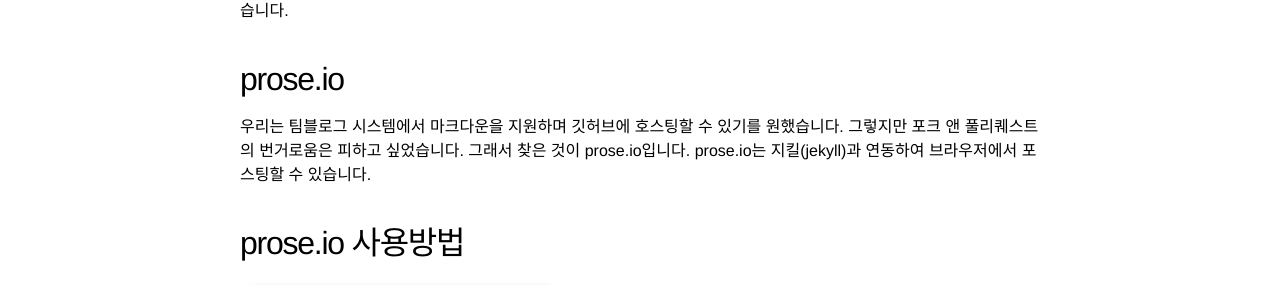
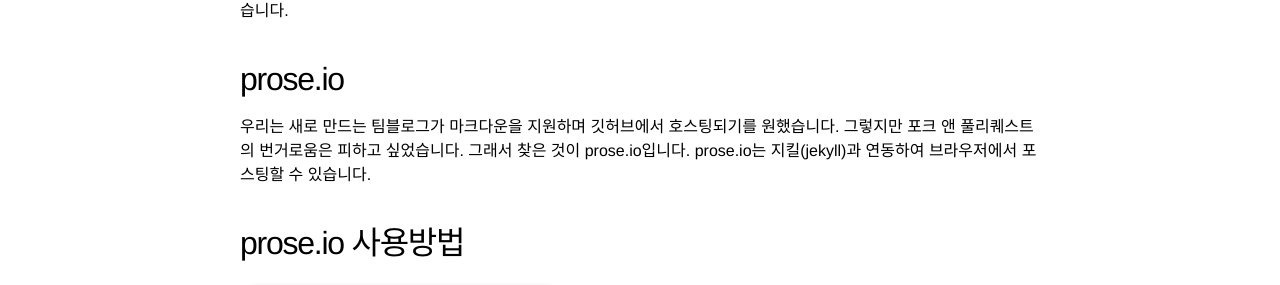
Before and after one commit to RORLabNew/rorlabnew.github.io, a Jekyll site: the page built from _posts/2014-06-03-introduce-prose.md, in a window 1280 px wide. Shown: the part 337-622 px from the top of the page. Built offline with Jekyll 4.4.1, drawn with Linux system fonts in a browser that asks for light colours; Markdown is read by kramdown in place of the engine named in the settings.

Commit message:
Update 2014-06-03-introduce-prose.md

```diff
--- a/_posts/2014-06-03-introduce-prose.md
+++ b/_posts/2014-06-03-introduce-prose.md
@@ -10,7 +10,7 @@ author: 박유진
 올 초부터 RORLab 홈페이지 리뉴얼 프로젝트에(이하 RORLa-api)을 참여하고 있습니다. 그동안 RORLa-api 프로젝트를 하면서 팀원들과 유용한 정보를 공유하는 방법으로 깃허브의 위키를 활용했습니다. 하지만 위키로는 프로젝트의 흐름과 절차에 대하여 표현하기 어려웠습니다. 이런 단점을 보완하고자 팀블로그를 운영해 보자는 의견이 있어 팀블로그를 만들었습니다.
 
 ## prose.io
-우리는 팀블로그 시스템에서 마크다운을 지원하며 깃허브에 호스팅할 수 있기를 원했습니다. 그렇지만 포크 앤 풀리퀘스트의 번거로움은 피하고 싶었습니다. 그래서 찾은 것이 prose.io입니다. prose.io는 지킬(jekyll)과 연동하여 브라우저에서 포스팅할 수 있습니다.
+우리는 새로 만드는 팀블로그가 마크다운을 지원하며 깃허브에서 호스팅되기를 원했습니다. 그렇지만 포크 앤 풀리퀘스트의 번거로움은 피하고 싶었습니다. 그래서 찾은 것이 prose.io입니다. prose.io는 지킬(jekyll)과 연동하여 브라우저에서 포스팅할 수 있습니다.
 
 ## prose.io 사용방법
 ![prose_home.jpg](/images/prose_home.jpg)
```
